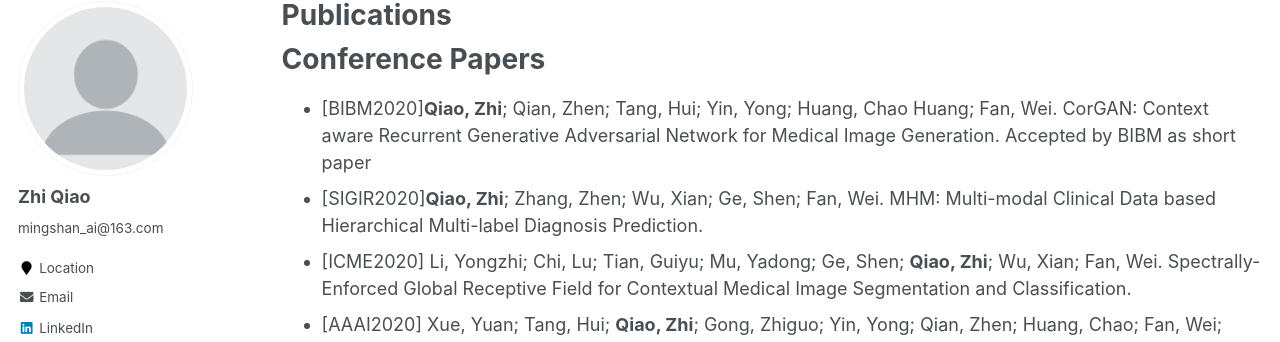
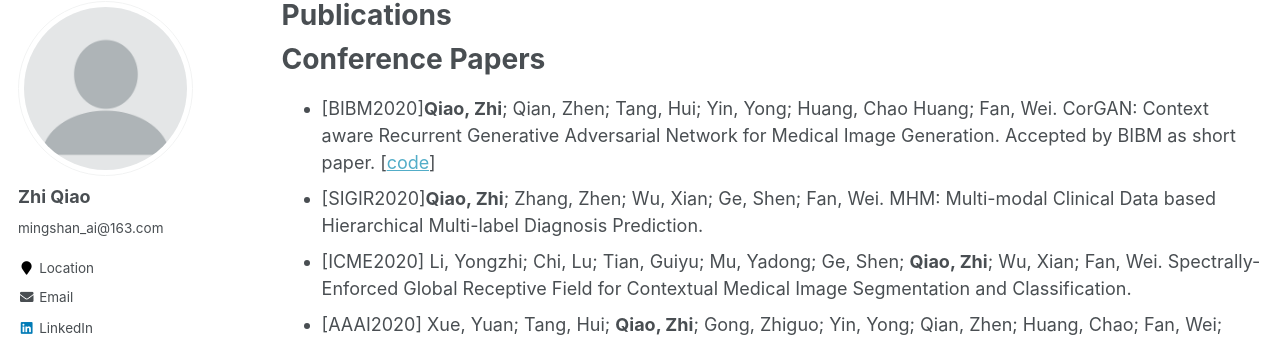
Before and after one commit to qxiaobu/qxiaobu.github.io, a Jekyll site: the page built from _pages/publications.md, in a window 1280 px wide and 900 px high. Shown: the part 117-459 px from the top of the window. Built offline with Jekyll 4.4.1, drawn with Linux system fonts in a browser that asks for light colours.

Commit message:
Update publications.md

```diff
--- a/_pages/publications.md
+++ b/_pages/publications.md
@@ -18,7 +18,7 @@ author_profile: true
 
 Conference Papers
 ======
-* [BIBM2020]<b>Qiao, Zhi</b>; Qian, Zhen; Tang, Hui; Yin, Yong; Huang, Chao Huang; Fan, Wei. CorGAN: Context aware Recurrent Generative Adversarial Network for Medical Image Generation. Accepted by BIBM as short paper
+* [BIBM2020]<b>Qiao, Zhi</b>; Qian, Zhen; Tang, Hui; Yin, Yong; Huang, Chao Huang; Fan, Wei. CorGAN: Context aware Recurrent Generative Adversarial Network for Medical Image Generation. Accepted by BIBM as short paper. [<a href="https://github.com/qxiaobu/CorGAN">code</a>]
 * [SIGIR2020]<b>Qiao, Zhi</b>; Zhang, Zhen; Wu, Xian; Ge, Shen; Fan, Wei. MHM: Multi-modal Clinical Data based Hierarchical Multi-label Diagnosis Prediction.
 * [ICME2020] Li, Yongzhi; Chi, Lu; Tian, Guiyu; Mu, Yadong; Ge, Shen; <b>Qiao, Zhi</b>; Wu, Xian; Fan, Wei. Spectrally-Enforced Global Receptive Field for Contextual Medical Image Segmentation and Classification.
 * [AAAI2020] Xue, Yuan; Tang, Hui; <b>Qiao, Zhi</b>; Gong, Zhiguo; Yin, Yong; Qian, Zhen; Huang, Chao; Fan, Wei; Huang, Xiaolei. Shape-Aware Organ Segmentation vy Predicting Signed Distance Maps.
```
